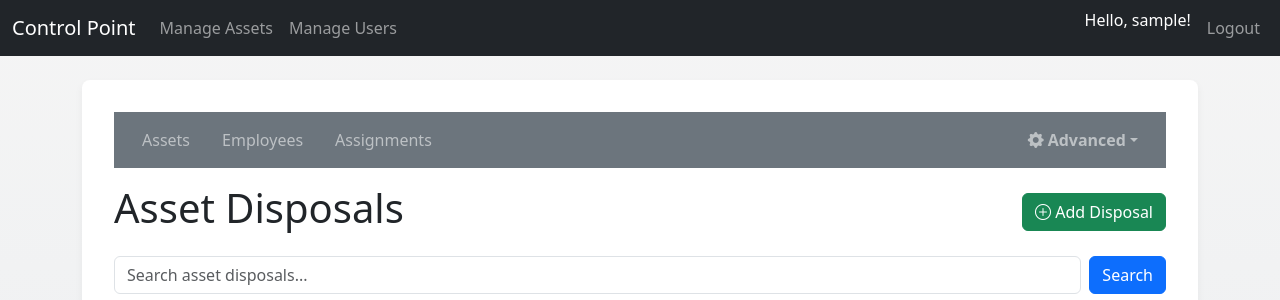
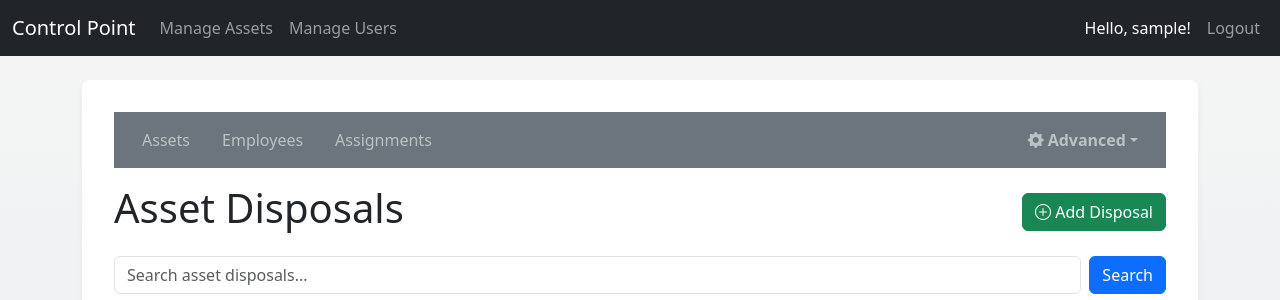
Before and after one commit to josephM-L/Capstone_II_Project---Control-Point, a Flask app: page /asset_disposals in a window 1280 px wide. Shown: the top 300 px of the page. Run offline with Flask 3, Linux system fonts and the light colour scheme; the visitor is signed in with stand-in values (Sample User, id 1).

Commit message:
Updated index page

```diff
--- a/templates/base.html
+++ b/templates/base.html
@@ -34,16 +34,16 @@
     </ul>
 
     <!-- Right side username / login/logout -->
-    <ul class="navbar-nav ms-auto flex-row">
+    <ul class="navbar-nav ms-auto d-flex align-items-center">
       {% if session.get('username') %}
-        <li class="nav-item">
+        <li class="nav-item d-flex align-items-center">
           <span class="navbar-text text-white px-2">Hello, {{ session.username }}!</span>
         </li>
-        <li class="nav-item">
+        <li class="nav-item d-flex align-items-center">
           <a class="nav-link px-2" href="{{ url_for('login.logout') }}">Logout</a>
         </li>
       {% else %}
-        <li class="nav-item">
+        <li class="nav-item d-flex align-items-center">
           <a class="nav-link px-2" href="{{ url_for('login.login') }}">Login</a>
         </li>
       {% endif %}
```
